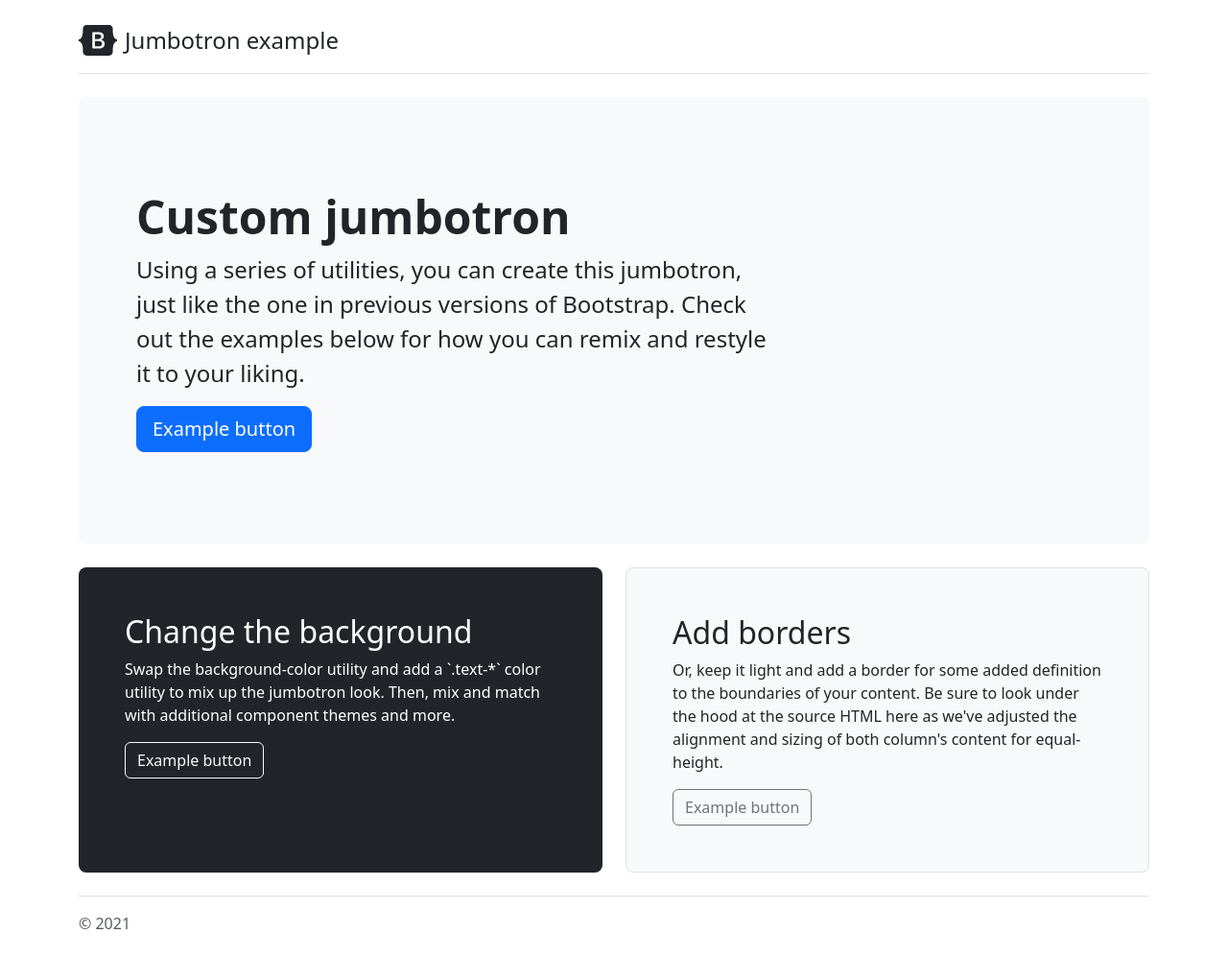
After one commit to Philip-Cho/DGU-DSCapstone, a Flask app: template templates/summary_new.html in a window 1280 px wide. The commit adds this page. Shown: the whole page at 96% size. Run offline with Flask 2, Linux system fonts and the light colour scheme; the template is opened without the code that fills it, so the values that code supplies are empty; some libraries are stand-ins or nearby versions.

Commit message:
- 연동 완료, 부트스트랩 개선 버젼,

```diff
--- a/app.py
+++ b/app.py
@@ -59,5 +59,44 @@ def summary():
     return render_template('summary.html', movie_url=movie_url, text_all = text_all,
                            sum_text = sum_text, movie_title = movie_title)
 
+
+@app.route('/summary2',methods = ['POST', 'GET'])
+def summary2():
+    if request.method == 'POST':
+        result = request.form
+        movie_url = result.get('address')
+
+        # 동영상 다운
+        downYoutubeMp3(movie_url)
+
+        # 동영상 이름 추출
+        movie_title = down_title(movie_url)
+        content = movie_title + '.flac'
+
+        # 동영상 path가져오기
+        path = os.getcwd()
+        folder_yt = "yt"
+        contents = os.path.join(path, folder_yt, content)
+
+        # 동영상 스토리지 업로드
+        upload_blob_from_memory("dgu_dsc_stt", contents, content)
+
+        # 동영상 STT
+        # 스토리지 path
+        gcs_url = "gs://dgu_dsc_stt/"
+        gcs_file = gcs_url + content
+        try:
+            text_all = transcribe_gcs(gcs_file, content, 44100)
+        except:
+            text_all = transcribe_gcs(gcs_file, content, 48000)
+        ## summary
+
+        #요약문 생성
+        sum_text = summary_text(text_all,models[0])
+
+        # 임베딩 링크 생성
+        movie_url = movie_url.replace('watch?v=', "embed/")
+    return render_template('summary_2.html', movie_url=movie_url, text_all = text_all,
+                           sum_text = sum_text, movie_title = movie_title)
 if __name__ == '__main__':
     app.run(host='0.0.0.0', port=8888, debug=True)
--- a/stt.py
+++ b/stt.py
@@ -2,7 +2,7 @@ import os, os.path
 from google.cloud import storage
 from google.cloud import speech
 
-os.environ["GOOGLE_APPLICATION_CREDENTIALS"]="C:/Users/심종수/Desktop/**********.json"
+os.environ["GOOGLE_APPLICATION_CREDENTIALS"]="C:/Users/심종수/Desktop/*********.json"
 
 # 스토리지 업로드
 def upload_blob_from_memory(bucket_name, contents, destination_blob_name):
--- a/templates/index.html
+++ b/templates/index.html
@@ -6,7 +6,7 @@
 	<meta charset="utf-8">
 	<title>대문 페이지</title>
 <!--	<link rel="stylesheet" href="./indexStyle.css">-->
-	<!-- CSS --> <link href="{{ url_for('static', filename='indexStyle.css') }}" rel="stylesheet"> <!-- JS --> <script src="{{ url_for('static', filename='script.js') }}" > </script>
+	<!-- CSS --> <link href="static/indexStyle.css" rel="stylesheet"> <!-- JS --> <script src="static/script.js" > </script>
 
 </head>
 <body>
@@ -23,7 +23,7 @@
 	<section class="panel four">
 		<b>야 너두 영어로 수업 들을 수 있어!!!</b>
 		<div id = 'formWrapper'>
-            <form action="http://{{ip}}:8888/summary" method="POST">
+            <form action="http://{{ip}}:8888/summary2" method="POST">
                 <input type="text" id="input" name="address" placeholder="유튜브 주소 입력">
 				<input type="submit" value="요약하기" id = 'form_button'>
             </form>
@@ -35,7 +35,7 @@
 <!-- <script src='https://cdnjs.cloudflare.com/ajax/libs/ScrollMagic/2.0.7/plugins/debug.addIndicators.min.js'></script> -->
 <script src='https://cdnjs.cloudflare.com/ajax/libs/gsap/2.1.3/TweenMax.min.js'></script>
 <script src='https://cdnjs.cloudflare.com/ajax/libs/ScrollMagic/2.0.5/plugins/animation.gsap.js'></script>
-<script  src="./script.js"></script>
+<script  src="static/script.js"></script>
 </body>
 
 </html>
--- a/templates/summary.html
+++ b/templates/summary.html
@@ -4,7 +4,7 @@
     <meta charset="UTF-8">
     <title>요약 페이지</title>
 <!--    <link type="text/css" rel="stylesheet" href="mainStyle.css">-->
-    	<!-- CSS --> <link href="{{ url_for('static', filename='mainStyle.css') }}" rel="stylesheet"> <!-- JS -->
+    	<!-- CSS --> <link href="static/mainStyle.css" rel="stylesheet"> <!-- JS -->
 
 </head>
 
--- /dev/null
+++ b/templates/summary_new.html
@@ -0,0 +1,95 @@
+<!DOCTYPE html>
+<html lang="en">
+<head>
+    <meta charset="utf-8">
+    <meta name="viewport" content="width=device-width, initial-scale=1">
+    <meta name="description" content="">
+    <meta name="author" content="Mark Otto, Jacob Thornton, and Bootstrap contributors">
+    <meta name="generator" content="Hugo 0.88.1">
+    <title>Jumbotron example · Bootstrap v5.1</title>
+
+    <link rel="canonical" href="https://getbootstrap.com/docs/5.1/examples/jumbotron/">
+
+
+
+    <!-- Bootstrap core CSS -->
+<link href="/docs/5.1/dist/css/bootstrap.min.css" rel="stylesheet" integrity="sha384-1BmE4kWBq78iYhFldvKuhfTAU6auU8tT94WrHftjDbrCEXSU1oBoqyl2QvZ6jIW3" crossorigin="anonymous">
+
+    <!-- Favicons -->
+<link rel="apple-touch-icon" href="/docs/5.1/assets/img/favicons/apple-touch-icon.png" sizes="180x180">
+<link rel="icon" href="/docs/5.1/assets/img/favicons/favicon-32x32.png" sizes="32x32" type="image/png">
+<link rel="icon" href="/docs/5.1/assets/img/favicons/favicon-16x16.png" sizes="16x16" type="image/png">
+<link rel="manifest" href="/docs/5.1/assets/img/favicons/manifest.json">
+<link rel="mask-icon" href="/docs/5.1/assets/img/favicons/safari-pinned-tab.svg" color="#7952b3">
+<link rel="icon" href="/docs/5.1/assets/img/favicons/favicon.ico">
+<meta name="theme-color" content="#7952b3">
+
+
+    <style>
+      .bd-placeholder-img {
+        font-size: 1.125rem;
+        text-anchor: middle;
+        -webkit-user-select: none;
+        -moz-user-select: none;
+        user-select: none;
+      }
+
+      @media (min-width: 768px) {
+        .bd-placeholder-img-lg {
+          font-size: 3.5rem;
+        }
+      }
+    </style>
+
+
+  </head>
+<body>
+
+<main>
+  <div class="container py-4">
+    <header class="pb-3 mb-4 border-bottom">
+      <a href="/" class="d-flex align-items-center text-dark text-decoration-none">
+        <svg xmlns="http://www.w3.org/2000/svg" width="40" height="32" class="me-2" viewBox="0 0 118 94" role="img"><title>Bootstrap</title><path fill-rule="evenodd" clip-rule="evenodd" d="M24.509 0c-6.733 0-11.715 5.893-11.492 12.284.214 6.14-.064 14.092-2.066 20.577C8.943 39.365 5.547 43.485 0 44.014v5.972c5.547.529 8.943 4.649 10.951 11.153 2.002 6.485 2.28 14.437 2.066 20.577C12.794 88.106 17.776 94 24.51 94H93.5c6.733 0 11.714-5.893 11.491-12.284-.214-6.14.064-14.092 2.066-20.577 2.009-6.504 5.396-10.624 10.943-11.153v-5.972c-5.547-.529-8.934-4.649-10.943-11.153-2.002-6.484-2.28-14.437-2.066-20.577C105.214 5.894 100.233 0 93.5 0H24.508zM80 57.863C80 66.663 73.436 72 62.543 72H44a2 2 0 01-2-2V24a2 2 0 012-2h18.437c9.083 0 15.044 4.92 15.044 12.474 0 5.302-4.01 10.049-9.119 10.88v.277C75.317 46.394 80 51.21 80 57.863zM60.521 28.34H49.948v14.934h8.905c6.884 0 10.68-2.772 10.68-7.727 0-4.643-3.264-7.207-9.012-7.207zM49.948 49.2v16.458H60.91c7.167 0 10.964-2.876 10.964-8.281 0-5.406-3.903-8.178-11.425-8.178H49.948z" fill="currentColor"></path></svg>
+        <span class="fs-4">Jumbotron example</span>
+      </a>
+    </header>
+
+    <div class="p-5 mb-4 bg-light rounded-3">
+      <div class="container-fluid py-5">
+        <h1 class="display-5 fw-bold">Custom jumbotron</h1>
+        <p class="col-md-8 fs-4">Using a series of utilities, you can create this jumbotron, just like the one in previous versions of Bootstrap. Check out the examples below for how you can remix and restyle it to your liking.</p>
+        <button class="btn btn-primary btn-lg" type="button">Example button</button>
+      </div>
+    </div>
+
+    <div class="row align-items-md-stretch">
+      <div class="col-md-6">
+        <div class="h-100 p-5 text-white bg-dark rounded-3">
+          <h2>Change the background</h2>
+          <p>Swap the background-color utility and add a `.text-*` color utility to mix up the jumbotron look. Then, mix and match with additional component themes and more.</p>
+          <button class="btn btn-outline-light" type="button">Example button</button>
+        </div>
+      </div>
+      <div class="col-md-6">
+        <div class="h-100 p-5 bg-light border rounded-3">
+          <h2>Add borders</h2>
+          <p>Or, keep it light and add a border for some added definition to the boundaries of your content. Be sure to look under the hood at the source HTML here as we've adjusted the alignment and sizing of both column's content for equal-height.</p>
+          <button class="btn btn-outline-secondary" type="button">Example button</button>
+        </div>
+      </div>
+    </div>
+
+    <footer class="pt-3 mt-4 text-muted border-top">
+      © 2021
+    </footer>
+  </div>
+</main>
+
+
+
+
+
+</body>
+
+
+</html>
```
